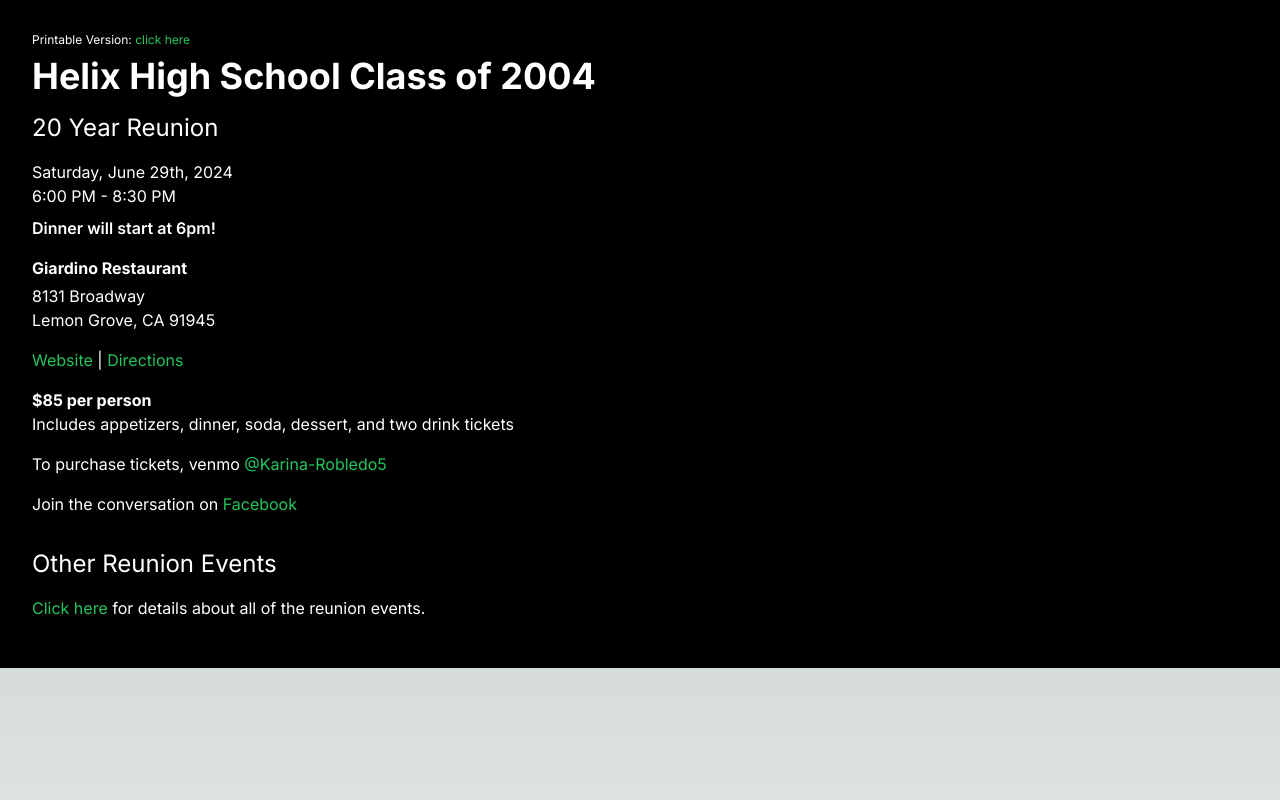
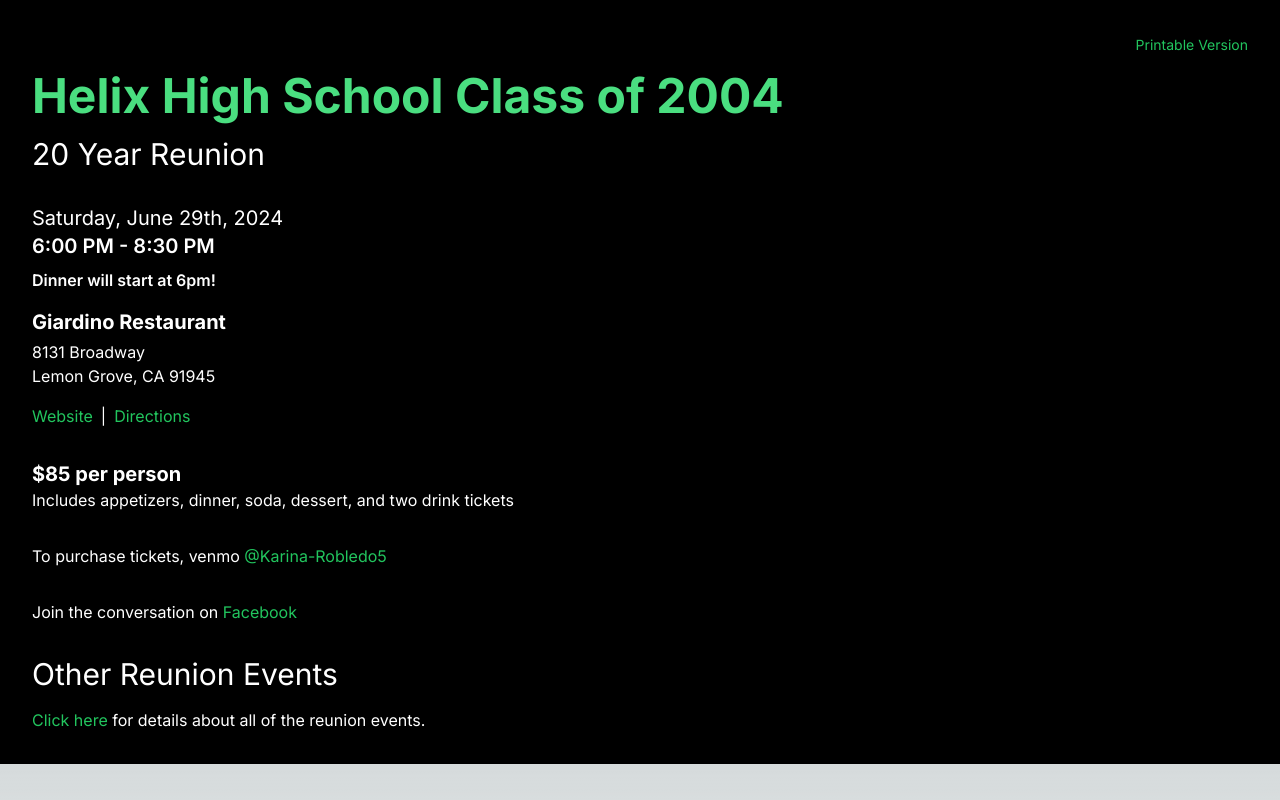
Before and after one commit to nickolu/helixclassof2004.com, a Next.js app: page / in a window 1280 px wide. Built offline with nearby package versions, Linux system fonts and the light colour scheme.

Commit message:
update styles

```diff
--- a/src/app/page.tsx
+++ b/src/app/page.tsx
@@ -2,96 +2,107 @@ import React from "react";
 
 export default function Home() {
   return (
-    <main className="main bg-black text-white p-8">
-      <p className="text-xs mb-2">
-        Printable Version:{" "}
+    <main className="bg-black text-white p-8">
+      <div className="printable-version text-right mb-4">
         <a
           href="/flyer-dinner.jpeg"
-          className="text-green-500 hover:text-green-300"
+          className="text-green-500 hover:text-green-300 text-sm"
           target="_blank"
+          rel="noopener noreferrer"
         >
-          click here
+          Printable Version
         </a>
-      </p>
-      <h1 className="text-4xl font-bold text-gold mb-4">
+      </div>
+
+      <section className="mb-8">
+        <h1 className="text-5xl font-bold text-green-400 mb-4">
           Helix High School Class of 2004
         </h1>
-      <h2 className="mb-4 text-2xl">20 Year Reunion</h2>
+        <h2 className="text-3xl mb-4">20 Year Reunion</h2>
+      </section>
 
-      <div className="time mb-4">
-        <p className="mb-2">
-          Saturday, June 29th, 2024 <br />
-          6:00 PM - 8:30 PM
-        </p>
-        <p className="font-semibold">Dinner will start at 6pm!</p>
+      <section className="mb-8">
+        <div className="mb-4">
+          <p className="text-xl">Saturday, June 29th, 2024</p>
+          <p className="text-xl font-semibold">6:00 PM - 8:30 PM</p>
+          <p className="font-semibold mt-2">Dinner will start at 6pm!</p>
         </div>
-      <div className="location mb-4">
-        <p className="location-name font-bold mb-1">Giardino Restaurant</p>
-        <p className="address mb-4">
+
+        <div className="mb-8">
+          <p className="font-bold text-xl mb-1">Giardino Restaurant</p>
+          <address className="not-italic mb-4">
             8131 Broadway
             <br /> Lemon Grove, CA 91945
-        </p>
-        <div className="restaurant-meta">
+          </address>
+          <p>
             <a
               href="https://www.giardinosd.com/"
-            className="text-green-500 hover:text-green-300"
+              className="text-green-500 hover:text-green-300 mr-2"
               target="_blank"
+              rel="noopener noreferrer"
             >
               Website
-          </a>{" "}
-          |{" "}
+            </a>
+            |
             <a
               href="https://maps.app.goo.gl/GXj5nmaKACnHssy47"
-            className="text-green-500 hover:text-green-300"
+              className="text-green-500 hover:text-green-300 ml-2"
               target="_blank"
+              rel="noopener noreferrer"
             >
               Directions
             </a>
-        </div>
-      </div>
-      <div className="details mb-4">
-        <p className="price font-bold">$85 per person</p>
-        <p className="price-details">
-          Includes appetizers, dinner, soda, dessert, and two drink tickets
           </p>
         </div>
-      <div className="rsvp mb-4">
+      </section>
+
+      <section className="mb-8">
+        <p className="font-bold text-xl">$85 per person</p>
+        <p>Includes appetizers, dinner, soda, dessert, and two drink tickets</p>
+      </section>
+
+      <section className="mb-8">
         <p>
           To purchase tickets, venmo{" "}
           <a
             href="/venmo-info.jpeg"
             className="text-green-500 hover:text-green-300"
             target="_blank"
+            rel="noopener noreferrer"
           >
             @Karina-Robledo5
           </a>
         </p>
-      </div>
-      <div className="social">
+      </section>
+
+      <section className="mb-8">
         <p>
           Join the conversation on{" "}
           <a
             href="https://www.facebook.com/helix.class.of.2004.reunion"
             className="text-green-500 hover:text-green-300"
             target="_blank"
+            rel="noopener noreferrer"
           >
             Facebook
           </a>
         </p>
-      </div>
-      <div className="other-events">
-        <h2 className="text-2xl mt-8 mb-4">Other Reunion Events</h2>
-        <p className="mb-4">
+      </section>
+
+      <section>
+        <h2 className="text-3xl mb-4">Other Reunion Events</h2>
+        <p>
           <a
             href="/flyer-all-events.jpeg"
             target="_blank"
             className="text-green-500 hover:text-green-300"
+            rel="noopener noreferrer"
           >
             Click here
           </a>{" "}
-          for details about all of the reunion events.{" "}
+          for details about all of the reunion events.
         </p>
-      </div>
+      </section>
     </main>
   );
 }
```
Lines whose indentation alone changed are shown as unchanged.
